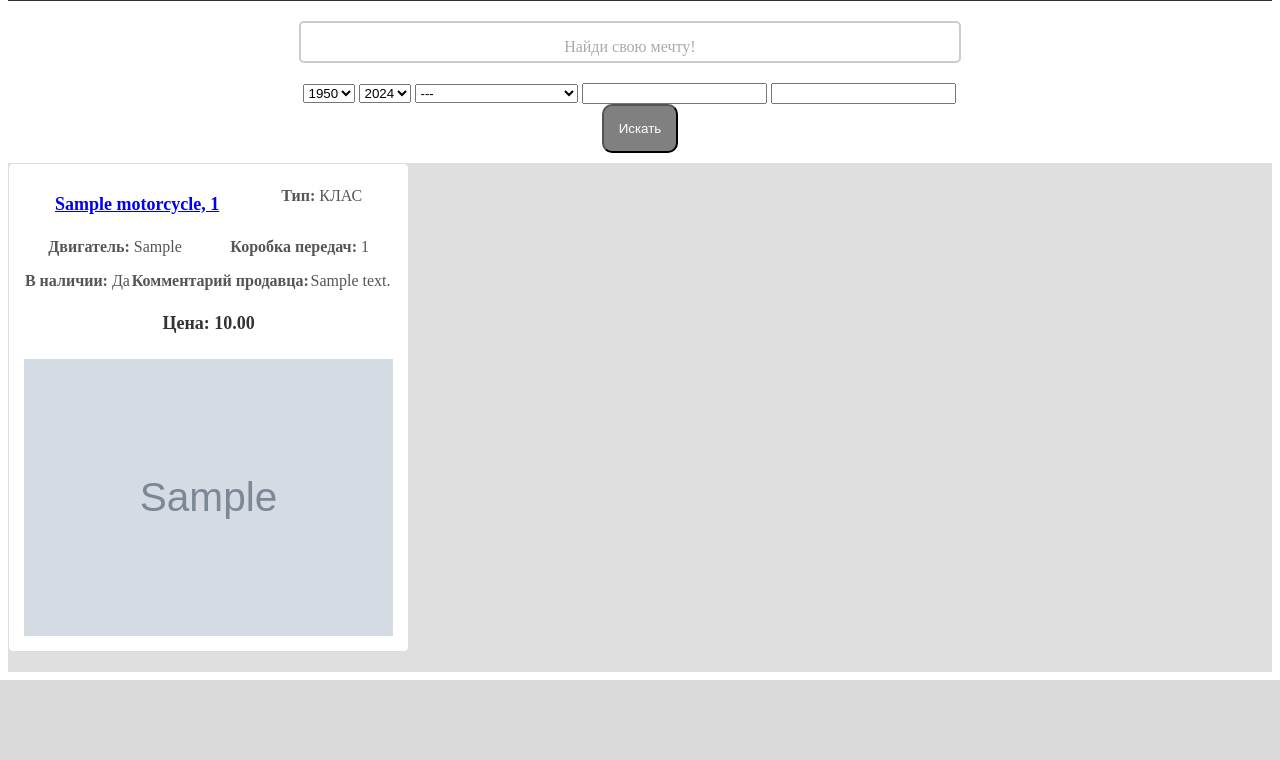
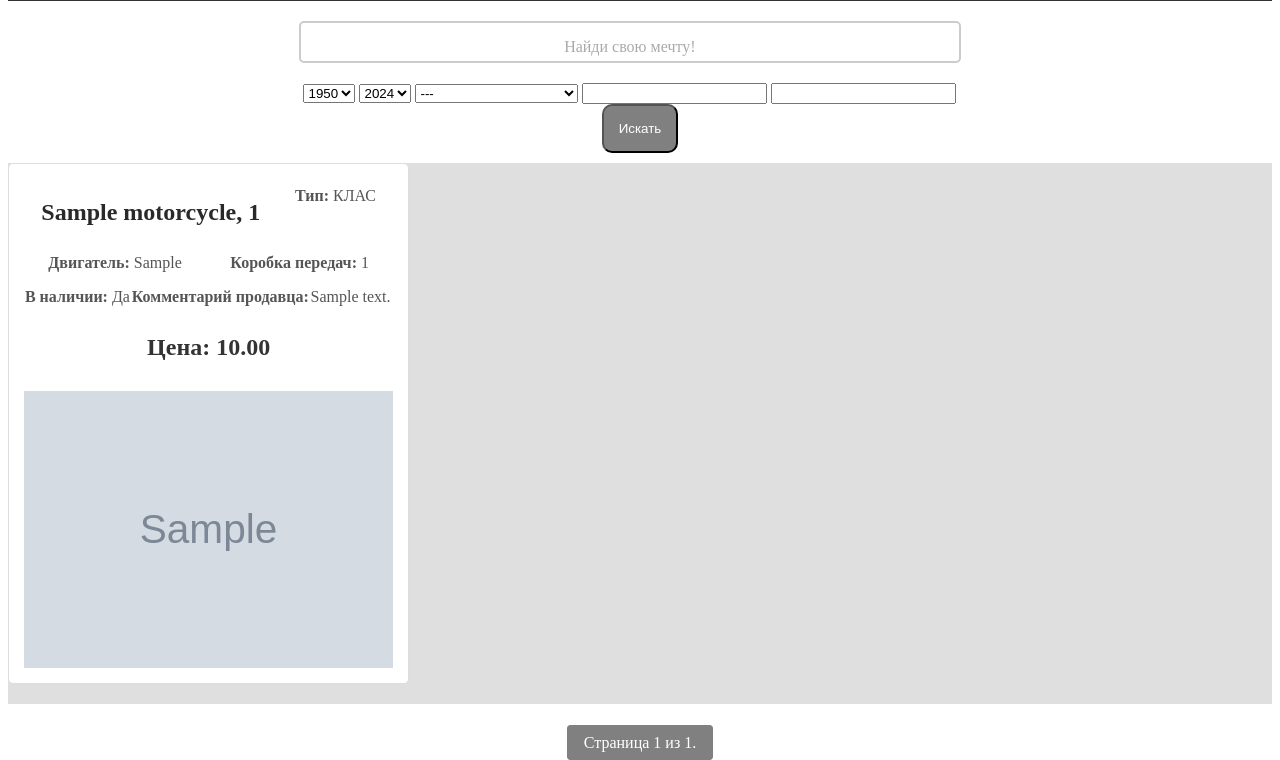
Before and after one commit to Pony3n/Moto_sale, a Django app: page /moto/ in a window 1280 px wide. Shown: the part 195-955 px from the top of the page. Before the commit the page ends 875 px from the top, so only its background shows below. Run offline with Django 5.2, Linux system fonts and the light colour scheme; tables that the repository leaves empty hold one stand-in row (values such as "Sample post"); grey boxes marked "Sample" are stand-in pictures.

Commit message:
Added pagination. 6 lots for page. Also styles for pagination and view logic.

```diff
--- a/moto_seller/motorcycles/static/motorcycles/css/main_page_styles.css
+++ b/moto_seller/motorcycles/static/motorcycles/css/main_page_styles.css
@@ -9,9 +9,13 @@
     box-sizing: border-box;
 }
 
-.moto_card h2 {
-    color: #333;
-    font-size: 18px;
+.moto_card h2 a {
+    color: #292929;
+    text-decoration: none; /* Если вы не хотите подчеркивания для ссылок */
+}
+
+.moto_card h2 a:hover {
+    text-decoration: underline; /* Если вы хотите добавить подчеркивание при наведении */
 }
 
 .moto_card p {
@@ -21,7 +25,7 @@
 
 .moto_card img {
     max-width: 100%;
-    height: auto;           /* Изменить, если разонравится */
+    height: auto;
     margin-top: 10px;
 }
 
@@ -103,9 +107,9 @@
 
 .search-input {
     display: inline-block;
-    width: calc(90% - 20px); /* Ширина строки поиска, уменьшена на 20px для учета внутренних отступов */
-    margin-right: 20px; /* Добавлен отступ справа */
-    margin-top: 10px; /* Небольшой отступ сверху */
+    width: calc(90% - 20px);
+    margin-right: 20px;
+    margin-top: 10px;
 }
 
 .search-form {
@@ -131,7 +135,7 @@
     top: 19%;
     left: 40%;
     font-size: 16px;
-    opacity: 0.5; /* Прозрачность надписи */
+    opacity: 0.5;
     pointer-events: none;
     color: #555;
 }
@@ -146,8 +150,31 @@
 }
 
 .filter-input {
-    width: 100%; /* Ширина блока с полями фильтрации */
-    margin-top: 20px; /* Добавлен отступ слева */
+    width: 100%;
+    margin-top: 20px;
 
 }
-#808080
+
+.pagination {
+    display: flex;
+    justify-content: center;
+    margin-top: 30px;
+}
+
+.step-links a {
+    color: #000;
+    padding: 8px 16px;
+    text-decoration: none;
+    border: 1px solid #ddd;
+    margin: 0 4px;
+    border-radius: 4px;
+}
+
+.current {
+    color: #fff;
+    background-color: #808080;
+    padding: 8px 16px;
+    border: 1px solid #808080;
+    margin: 0 4px;
+    border-radius: 4px;
+}
--- a/moto_seller/motorcycles/templates/motorcycles/base.html
+++ b/moto_seller/motorcycles/templates/motorcycles/base.html
@@ -39,5 +39,8 @@
 
 {% block content %}
 {% endblock %}
+
+{% block pagination %}
+{% endblock %}
 </body>
 </html>
--- a/moto_seller/motorcycles/templates/motorcycles/index.html
+++ b/moto_seller/motorcycles/templates/motorcycles/index.html
@@ -30,3 +30,24 @@
   {% endfor %}
 </div>
 {% endblock %}
+
+{% block pagination %}
+    <!-- Код для отображения пагинации -->
+    <div class="pagination">
+        <span class="step-links">
+            {% if motorcycles.has_previous %}
+                <a href="?page=1">&laquo; Первая</a>
+                <a href="?page={{ motorcycles.previous_page_number }}">Предыдущая</a>
+            {% endif %}
+
+            <span class="current">
+                Страница {{ motorcycles.number }} из {{ motorcycles.paginator.num_pages }}.
+            </span>
+
+            {% if motorcycles.has_next %}
+                <a href="?page={{ motorcycles.next_page_number }}">Следующая</a>
+                <a href="?page={{ motorcycles.paginator.num_pages }}">Последняя &raquo;</a>
+            {% endif %}
+        </span>
+    </div>
+{% endblock %}
--- a/moto_seller/motorcycles/views.py
+++ b/moto_seller/motorcycles/views.py
@@ -1,7 +1,6 @@
-from datetime import date
-
 from django.shortcuts import render, redirect
 from django.views import View
+from django.core.paginator import Paginator, EmptyPage, PageNotAnInteger
 from django.urls import reverse
 
 from .models import Motorcycle
@@ -14,6 +13,15 @@ def show_main(request):
     """
     motorcycles = Motorcycle.objects.all()
     form = MotorcyclesSearchForm(request.GET)
+    page = request.GET.get('page', 1)
+
+    paginator = Paginator(motorcycles, 6)  # 10 объектов на странице
+    try:
+        motorcycles = paginator.page(page)
+    except PageNotAnInteger:
+        motorcycles = paginator.page(1)
+    except EmptyPage:
+        motorcycles = paginator.page(paginator.num_pages)
 
     context = {
         'motorcycles': motorcycles,
@@ -30,6 +38,7 @@ def motorcycle_search(request):
     """
     search_query = None
     motorcycles = None
+    page = request.GET.get('page', 1)
 
     if request.method == 'GET':
         form = MotorcyclesSearchForm(request.GET)
@@ -51,11 +60,21 @@ def motorcycle_search(request):
             if search_query or filters:
                 motorcycles = Motorcycle.objects.filter(model_name__icontains=search_query, **filters)
 
+                paginator = Paginator(motorcycles, 6)
+                print(f'Page: {page}')
+
+                try:
+                    motorcycles = paginator.page(page)
+                except PageNotAnInteger:
+                    motorcycles = paginator.page(1)
+                except EmptyPage:
+                    motorcycles = paginator.page(paginator.num_pages)
+
         context = {
             'motorcycles': motorcycles,
             'search_query': search_query,
             'form': form,
-            'no_result_message': "Совпадений не найдено" if motorcycles is not None and not motorcycles.exists() else None,
+            'no_result_message': "Совпадений не найдено" if motorcycles is not None and not motorcycles.object_list else None,
         }
 
         template = 'motorcycles/search_list.html' if motorcycles is not None else 'motorcycles/index.html'
```
Also changed, not shown: moto_seller/motorcycles/templates/motorcycles/search_list.html (+20 -0 lines).
